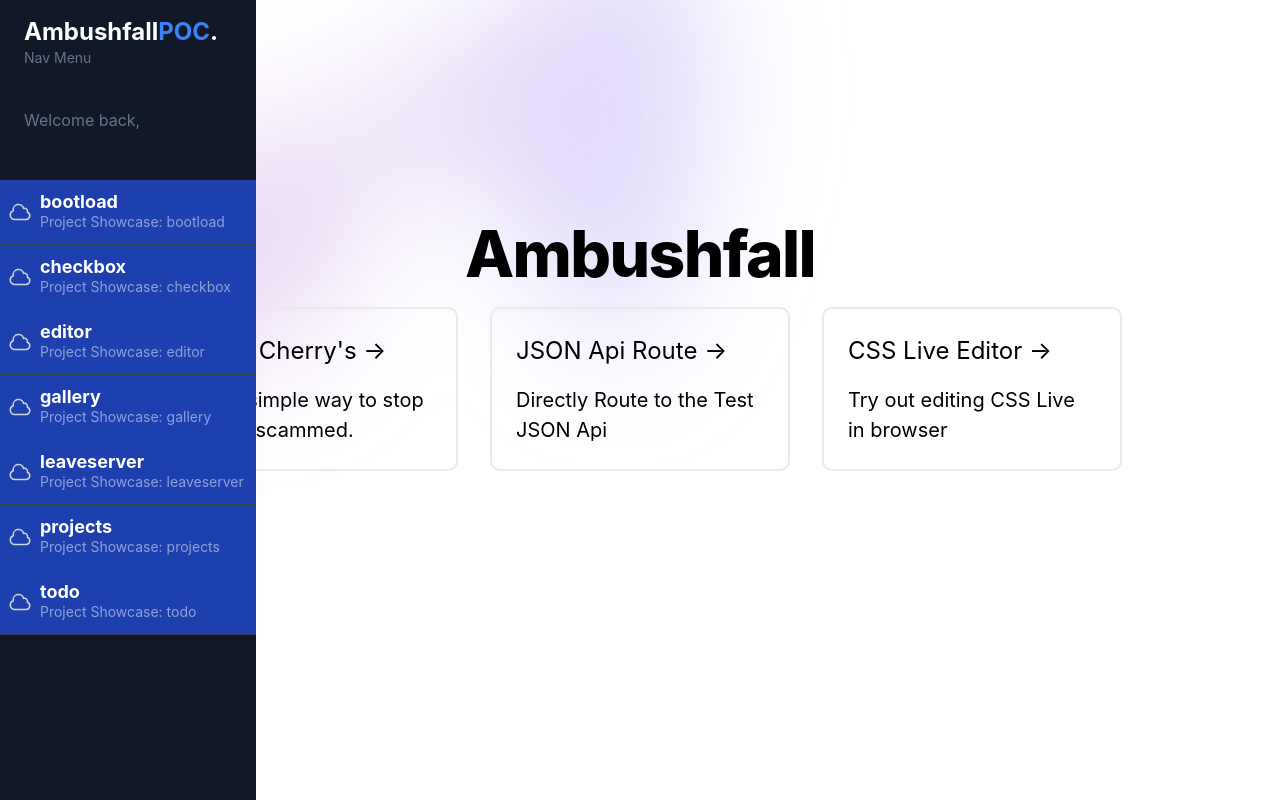
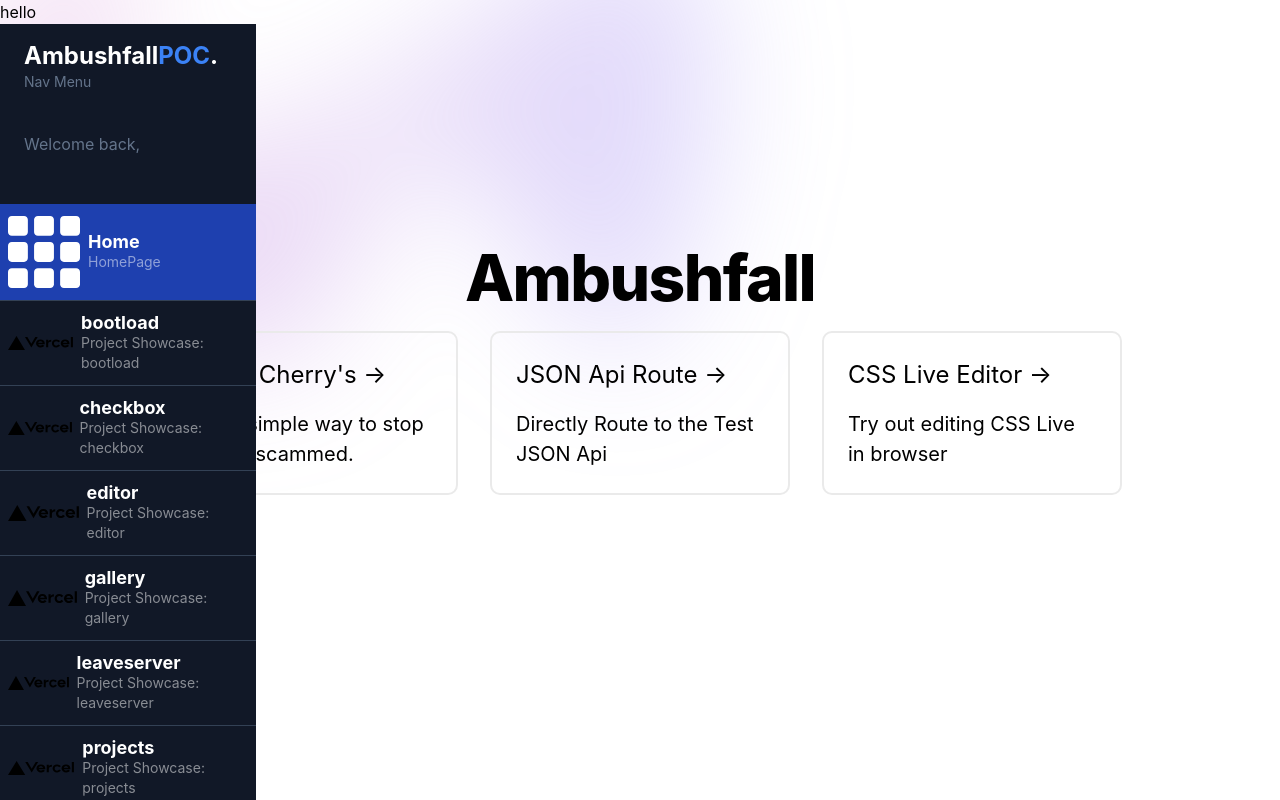
Before and after one commit to Ambushfall/turborepo, a Next.js app: page / in a window 1280 px wide. Built offline with nearby package versions, Linux system fonts and the light colour scheme.

Commit message:
Modified

```diff
--- a/app/components/sidebar/page.tsx
+++ b/app/components/sidebar/page.tsx
@@ -1,12 +1,15 @@
 'use client'
-
+import Image from "next/image";
 import Link from "next/link";
 import { useState } from "react";
-
 const Navigation = ({ urls }: { urls: Array<string>; }) => {
 
     const [isOpen, setIsOpen] = useState(true);
+
+
     return (
+        <div>
+            <button>hello</button>
             <div className={`${isOpen ? "fixed" : "hidden"} bg-slate-100  antialiased text-slate-300 selection:bg-blue-600 selection:text-white`}>
                 <div className='flex flex-col relative w-screen'>
                     <div id='menu' className='min-h-screen z-10 bg-gray-900 text-slate-300 w-64 fixed left-0 h-screen '>
@@ -37,28 +40,20 @@ const Navigation = ({ urls }: { urls: Array<string>; }) => {
                     </ul> */}
                         {/* Navigation Items Example  */}
                         <div id='nav' className='w-full'>
-                        {urls.map((el:string) => {
-                            return (
-                                <NavLink key={`key${el}`} href={`/${el}`} NavItemName={el} NavItemDescription={`Project Showcase: ${el}`} SVG={<SVG/>} isActive={true}/>
-                            )
-                        })}
-
+                            <NavLink href="/" NavItemName="Home" NavItemDescription="HomePage" pathToSvg='/home.svg' isActive={true}/>
+                            {urls.map((el: string) => <NavLink key={`key${el}`} href={`/${el}`} NavItemName={el} NavItemDescription={`Project Showcase: ${el}`} pathToSvg='/vercel.svg' isActive={false} />)}
+                        </div>
                     </div>
                 </div>
             </div>
         </div>
     )
 }
-
-const SVG = () => <svg xmlns='http://www.w3.org/2000/svg' fill='none' viewBox='0 0 24 24' strokeWidth='1.5' stroke='currentColor' className='w-6 h-6'>
-<path strokeLinecap='round' strokeLinejoin='round' d='M2.25 15a4.5 4.5 0 004.5 4.5H18a3.75 3.75 0 001.332-7.257 3 3 0 00-3.758-3.848 5.25 5.25 0 00-10.233 2.33A4.502 4.502 0 002.25 15z' />
-</svg>
-
-function NavLink({ href, NavItemName, NavItemDescription, SVG, isActive }: { href: string, NavItemName: string, NavItemDescription: string, SVG: JSX.Element, isActive?: boolean }) {
+function NavLink({ href, NavItemName, NavItemDescription, pathToSvg, isActive }: { href: string, NavItemName: string, NavItemDescription: string, pathToSvg: string, isActive?: boolean }) {
     return (
         <Link href={href} className={`${isActive ? 'bg-blue-800' : ''} w-full px-2 inline-flex space-x-2 items-center border-b border-slate-700 py-3  hover:bg-white/5 transition ease-linear duration-150`}>
             <div>
-                {SVG}
+                <Image src={pathToSvg} alt="Logo" width={72} height={16} />
             </div>
             <div className='flex flex-col'>
                 <span className='text-lg font-bold leading-5 text-white'>{NavItemName}</span>
--- /dev/null
+++ b/helpers/toPascalCase.tsx
@@ -0,0 +1,3 @@
+export const toPascalCase = (string:string) => {
+return string.replace(/\w+/g, (w) => `${w[0].toUpperCase()}${w.slice(1).toLowerCase()}`)
+}
```
Also changed, not shown: public/home.svg (added). Lines whose indentation alone changed are shown as unchanged.
